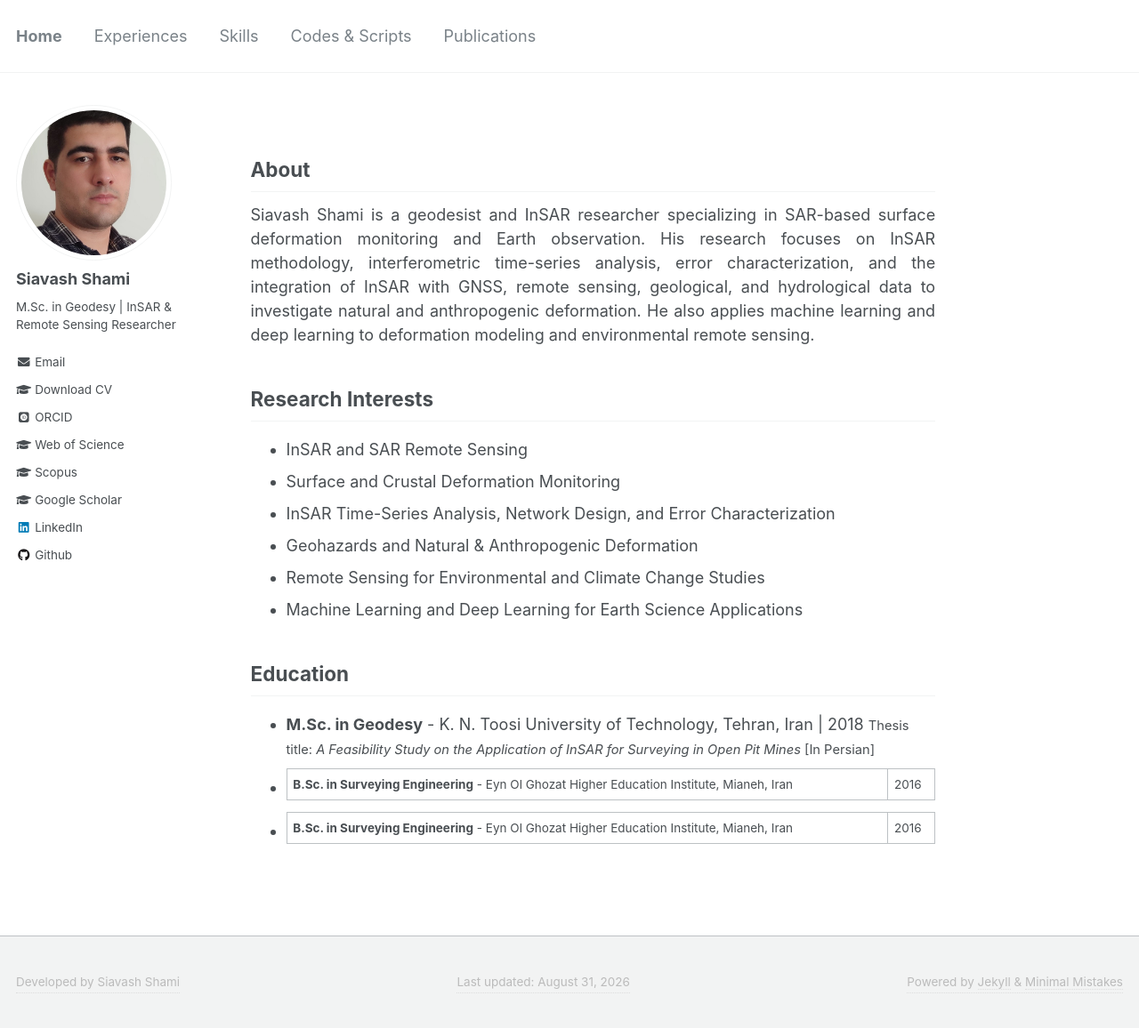
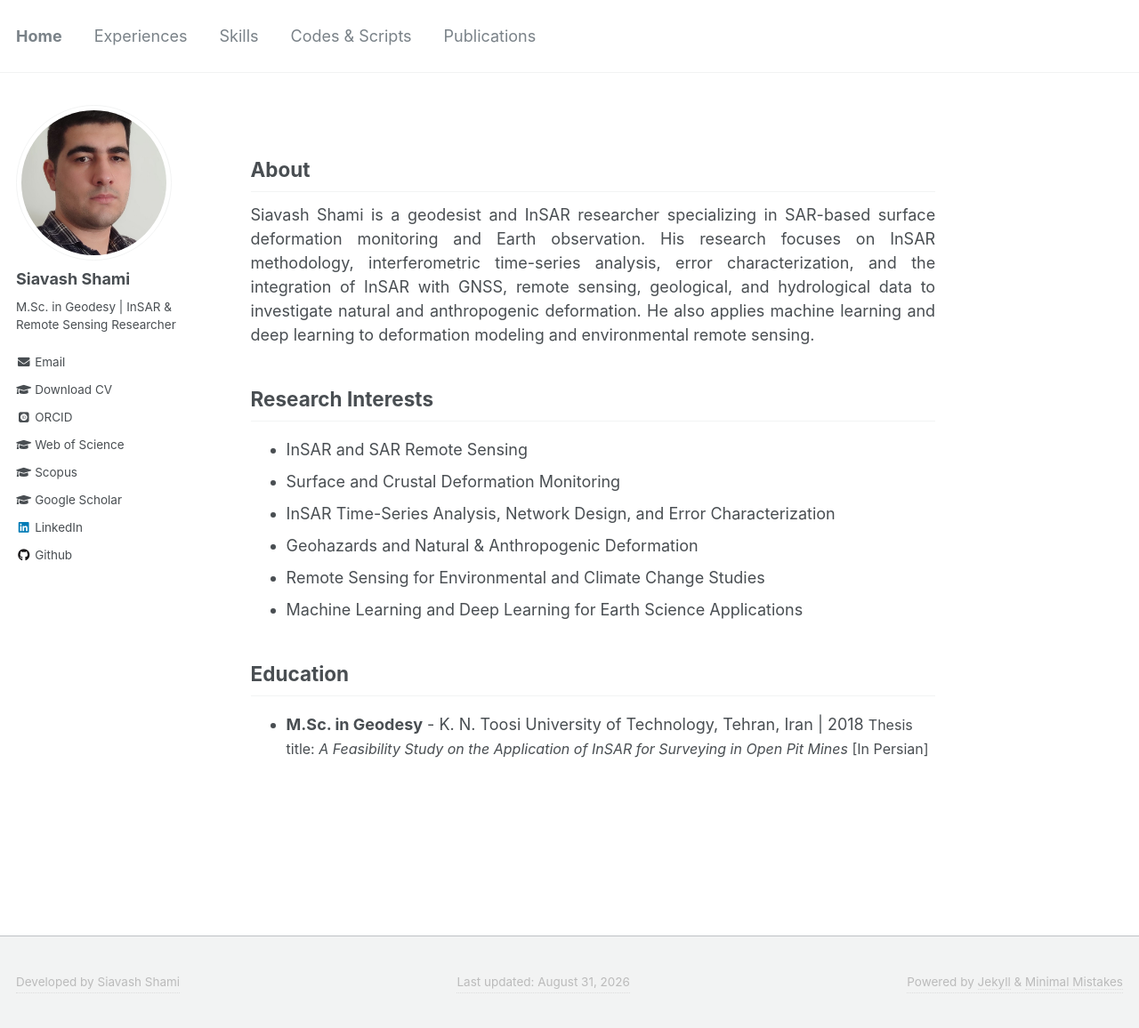
Before and after one commit to siavashshami/siavashshami.github.io, a Jekyll site: the page built from _pages/home.md, in a window 1280 px wide and 1156 px high. Shown: the whole window at 89% size. Built offline with Jekyll 4.4.1, drawn with Linux system fonts in a browser that asks for light colours; some web fonts are replaced.

Commit message:
Update home.md

```diff
--- a/_pages/home.md
+++ b/_pages/home.md
@@ -23,8 +23,6 @@ Siavash Shami is a geodesist and InSAR researcher specializing in SAR-based surf
 
 ## Education
 - **M.Sc. in Geodesy** - K. N. Toosi University of Technology, Tehran, Iran | 2018
-<span style="font-size: 11pt;">
+<span style="font-size: 12pt;">
   Thesis title: <i>A Feasibility Study on the Application of InSAR for Surveying in Open Pit Mines</i> [In Persian]
 </span>
-- **B.Sc. in Surveying Engineering** - Eyn Ol Ghozat Higher Education Institute, Mianeh, Iran | 2016
-- **B.Sc. in Surveying Engineering** - Eyn Ol Ghozat Higher Education Institute, Mianeh, Iran | 2016<br>
```
